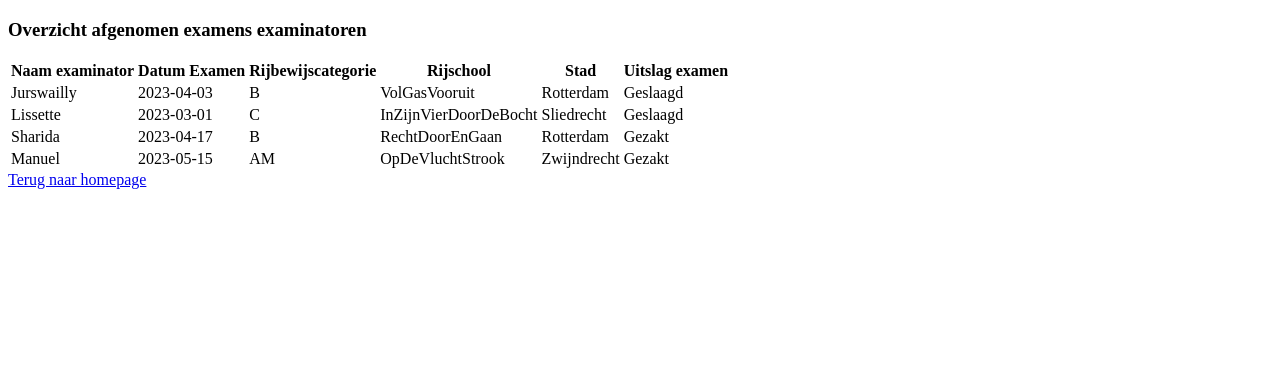
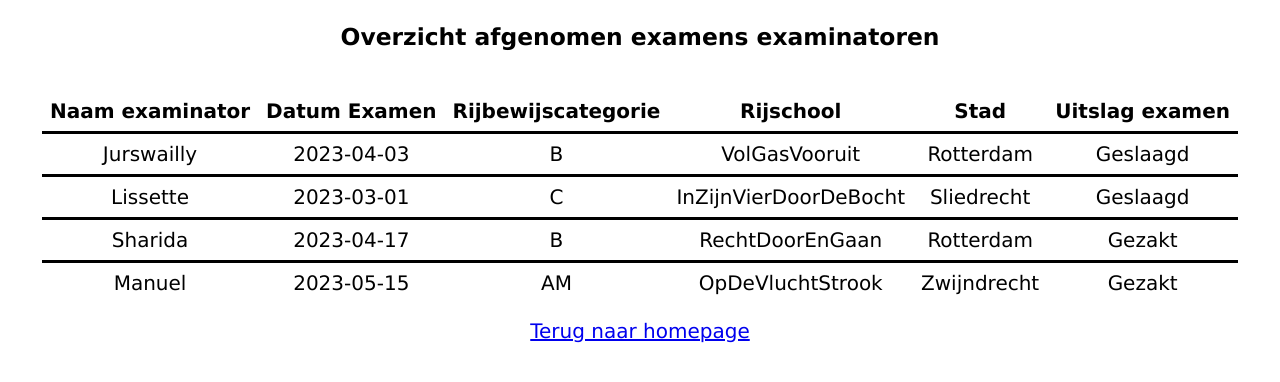
Before and after one commit to DylanoBoellaard/BE-P4-Toets-336751, a PHP site: page /examinator in a window 1280 px wide. Shown: the top 382 px of the page. Run offline with PHP 8.4, Linux system fonts and the light colour scheme; data comes from the database, SQL or seed files in the repository; some libraries are stand-ins or nearby versions.

Commit message:
Added basic styling to examinator- and homepage

```diff
--- a/app/views/examinator/index.php
+++ b/app/views/examinator/index.php
@@ -5,7 +5,7 @@
     <meta http-equiv="X-UA-Compatible" content="IE=edge">
     <meta name="viewport" content="width=device-width, initial-scale=1.0">
     <title>Examens</title>
-    <!-- INSERT CSS -->
+    <link rel="stylesheet" href="../../../public/css/examinator.css">
 </head>
 <body>
     <main>
--- a/app/views/home/index.php
+++ b/app/views/home/index.php
@@ -1,5 +1,5 @@
 <?php require_once 'C:\Users\Gebruiker\Documents\School Utrecht\Backend\Leerjaar 1\Periode 3\MVC-Framework\app\views\includes\header.php'; ?>
-
+    <link rel="stylesheet" href="../../../public/css/homepageGlobal.css">
     <h2><?= $data['title']; ?></h2>
     <a href="<?= URLROOT; ?>/examinator/index">Overzicht afgenomen examens examinatoren</a>
 
--- a/app/views/includes/header.php
+++ b/app/views/includes/header.php
@@ -6,6 +6,5 @@
     <meta name="viewport" content="width=device-width, initial-scale=1.0">
     <link rel="stylesheet" href="<?= URLROOT; ?>/css/style.css">
     <title>Document</title>
-    <link rel="stylesheet" href="../../../public/css/instructeurGlobal.css">
 </head>
 <body>
--- a/public/css/instructeurGlobal.css
+++ b/public/css/examinator.css
@@ -3,6 +3,13 @@ body {
     margin: 0;
     padding: 0;
     font-size: 20px;
+}
+
+main {
+    display: flex;
+    justify-content: center;
+    flex-direction: column;
+    align-items: center;
 }
 
 main table {
--- /dev/null
+++ b/public/css/homepageGlobal.css
@@ -0,0 +1,6 @@
+body {
+    font-family: Verdana, Geneva, Tahoma, sans-serif;
+    margin: 0;
+    padding: 0;
+    font-size: 20px;
+}
```
Also changed, not shown: public/css/instructeurHome.css (deleted, +0 -10 lines), public/css/instructeurVoertuigen.css (deleted, +0 -17 lines).
